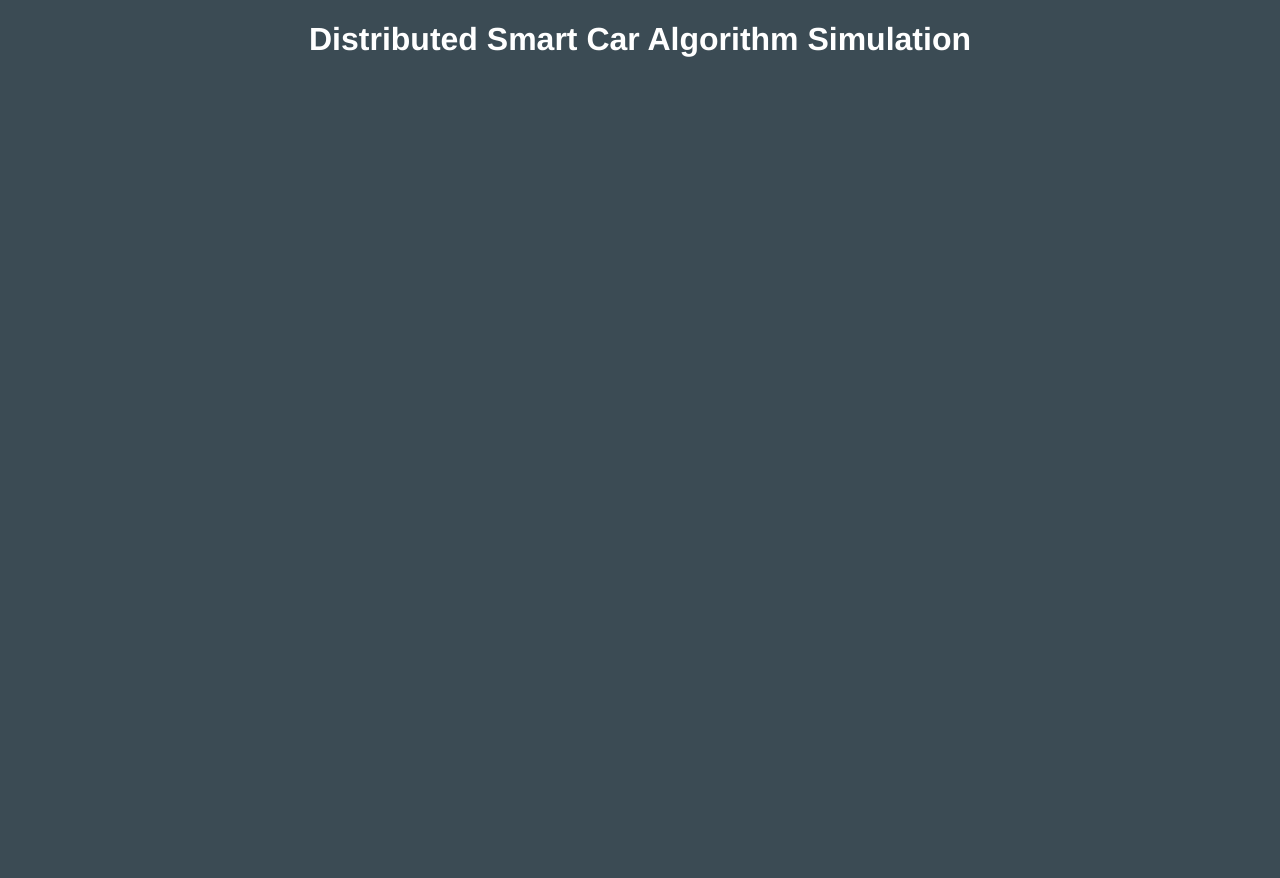
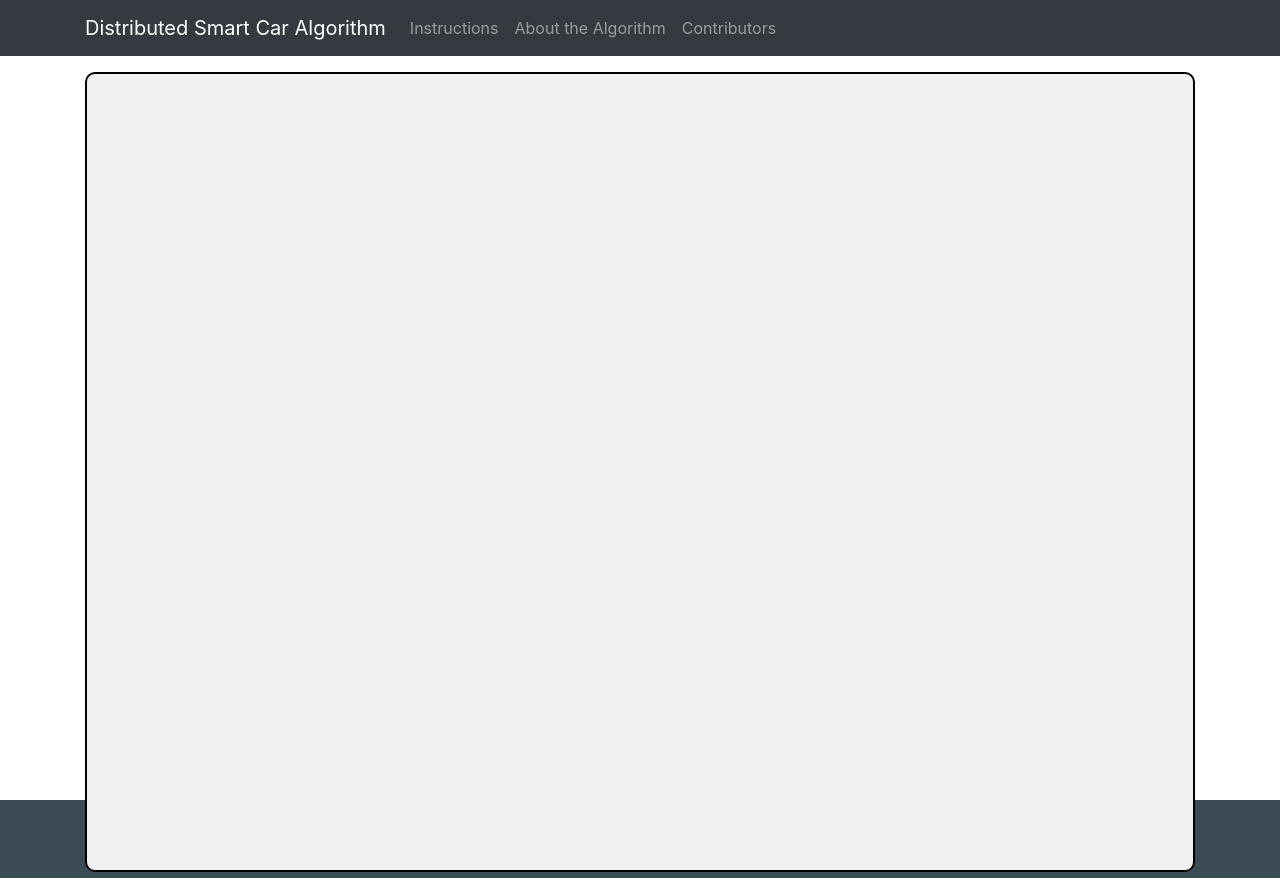
Before and after one commit to SNavleen/Machine-Learning-Vehicle-Simulator, a website: page public/index.html in a window 1280 px wide. Before the commit the page ends 821 px from the top, so only its background shows below. Drawn offline with nearby package versions, Linux system fonts and the light colour scheme; no server answers.

Commit message:
Modified front end UI

```diff
--- a/public/index.html
+++ b/public/index.html
@@ -7,6 +7,10 @@
 		<meta name="viewport" content="width=device-width, initial-scale=1">
 		<link rel="stylesheet" href="stylesheets/style.css">
 		<link rel="shortcut icon" href="./images/favicon.ico" />
+		<link rel="stylesheet" href="https://maxcdn.bootstrapcdn.com/bootstrap/4.0.0-beta.2/css/bootstrap.min.css" integrity="sha384-PsH8R72JQ3SOdhVi3uxftmaW6Vc51MKb0q5P2rRUpPvrszuE4W1povHYgTpBfshb" crossorigin="anonymous">
+		<script src="https://maxcdn.bootstrapcdn.com/bootstrap/4.0.0-beta.2/js/bootstrap.min.js" integrity="sha384-alpBpkh1PFOepccYVYDB4do5UnbKysX5WZXm3XxPqe5iKTfUKjNkCk9SaVuEZflJ" crossorigin="anonymous"></script>
+		<script src="https://code.jquery.com/jquery-3.2.1.slim.min.js" integrity="sha384-KJ3o2DKtIkvYIK3UENzmM7KCkRr/rE9/Qpg6aAZGJwFDMVNA/GpGFF93hXpG5KkN" crossorigin="anonymous"></script>
+		<script src="https://cdnjs.cloudflare.com/ajax/libs/popper.js/1.12.3/umd/popper.min.js" integrity="sha384-vFJXuSJphROIrBnz7yo7oB41mKfc8JzQZiCq4NCceLEaO4IHwicKwpJf9c9IpFgh" crossorigin="anonymous"></script>
 	</head>
 	<script src="/socket.io/socket.io.js"></script>
 	<script>
@@ -14,7 +18,27 @@
 		socket.emit('event', {message: "Hey this is a message from cilent"});
 	</script>
 	<body>
-    <div class="center"><h1 style="text-align:center;">Distributed Smart Car Algorithm Simulation</h1></div>
-    <canvas id="canvas" width="800" height="600" ></canvas>
+		<nav class="navbar navbar-expand-lg navbar-dark bg-dark">
+			<div class="container">
+				<a class="navbar-brand" style="pointer-events: none; cursor: default;" href="#">Distributed Smart Car Algorithm</a>
+				<button class="navbar-toggler" type="button" data-toggle="collapse" data-target="#navbarNavAltMarkup" aria-controls="navbarNavAltMarkup" aria-expanded="false" aria-label="Toggle navigation">
+					<span class="navbar-toggler-icon"></span>
+				</button>
+				<div class="collapse navbar-collapse" id="navbarNavAltMarkup">
+					<div class="navbar-nav">
+						<a class="nav-item nav-link" href="#">Instructions</a>
+						<a class="nav-item nav-link" href="#">About the Algorithm</a>
+						<a class="nav-item nav-link" href="#">Contributors</a>
+					</div>
+				</div>
+			</div>
+		</nav>
+		<div class="container">
+			<div class="row">
+				<div class="col-12">
+					<canvas id="map-canvas" class="align-self-center"></canvas>
+				</div>
+			</div>
+		</div>
 	</body>
 </html>
--- a/public/stylesheets/style.css
+++ b/public/stylesheets/style.css
@@ -99,15 +99,10 @@ div.center {
 }
 
 #map-canvas {
+	margin-top: 1em;
 	background-color: #eff0f1;
-	padding-left: 0;
-    padding-right: 0;
-    margin-left: auto;
-    margin-right: 2em;
-    float: right;
-    width: 80%;
-    height: 50em;
-    border: 2px solid black;
-    border-radius: 10px;
-    display: inline-block;
+	width: 100%;
+	height: 50em;
+	border: 2px solid black;
+	border-radius: 10px;
 }
```
Lines whose indentation alone changed are shown as unchanged.
